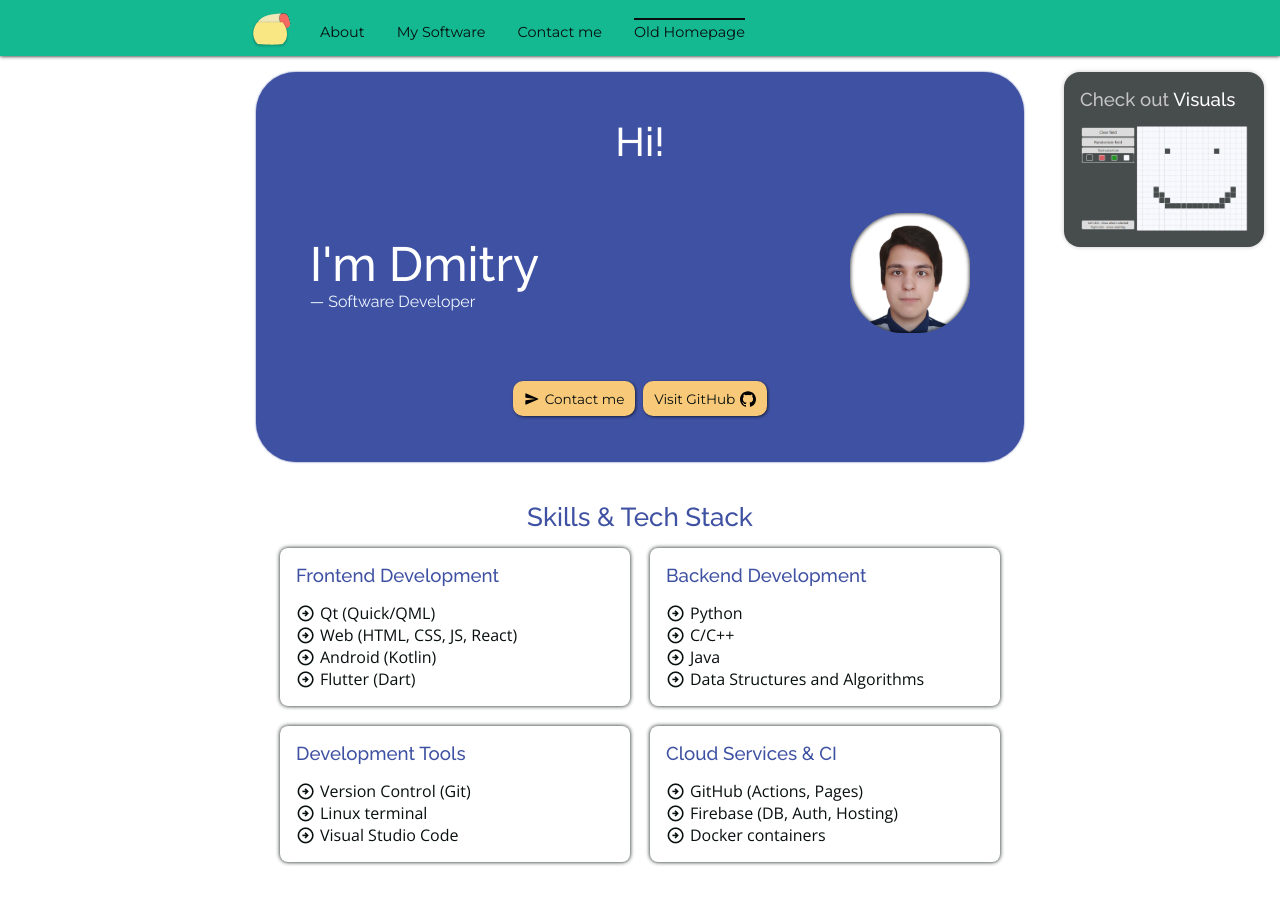
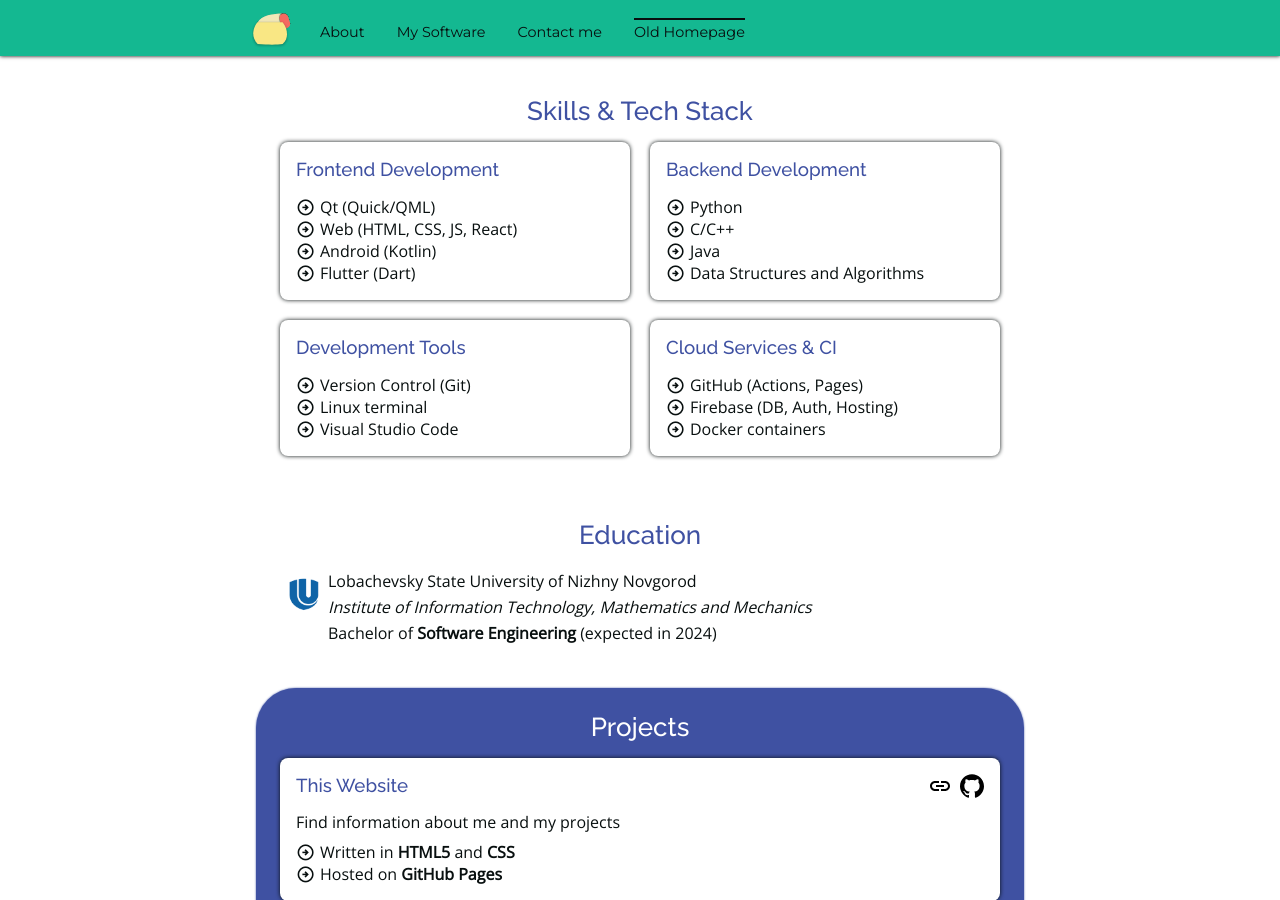
Before and after one commit to lonelyteapot/lonelyteapot.github.io, a Jekyll site: the page built from pages/old_index.html, in a window 1280 px wide and 900 px high. Built offline with Jekyll 4.4.1, drawn with Linux system fonts in a browser that asks for light colours.

Commit message:
Remove old things

```diff
--- a/pages/old_index.html
+++ b/pages/old_index.html
@@ -5,20 +5,6 @@ layout: old_default
 permalink: /old_index
 ---
 <main>
-    <section id="intro" class="dark">
-        <h1>Hi!</h1>
-        <div class="content">
-            <h2 class="name">I'm Dmitry</h2>
-            <p class="title">— Software Developer</p>
-        </div>
-        <div class="photo">
-            <img src="/images/photo.png" alt="[Photo]" width="64" height="64">
-        </div>
-        <div class="buttons">
-            <a class="Button left-icon send" href="#contact-me">Contact me</a>
-            <a class="Button right-icon github" href="https://github.com/lonelyteapot" target="_blank">Visit GitHub</a>
-        </div>
-    </section>
     <section id="skills">
         <h2>Skills & Tech Stack</h2>
         <ul class="categories">
@@ -146,14 +132,4 @@ permalink: /old_index
             </li>
         </ul>
     </section>
-    <section id="contact-me">
-        <h2>Contact Me</h2>
-        <iframe src="https://docs.google.com/forms/d/e/1FAIpQLSc9nz6meFQysdi2392hdYS9SMpv6jO9YM7XkmjcoRgL8-FJqw/viewform?embedded=true" width="640" height="648" frameborder="0" marginheight="0" marginwidth="0">Loading…</iframe>
-    </section>
 </main>
-<aside id="rsidebar">
-    <a class="Card dark" href="/visuals/">
-        <h3><span>Check out </span>Visuals</h3>
-        <img src="/images/screenshot_visuals1.png">
-    </a>
-</aside>
```
